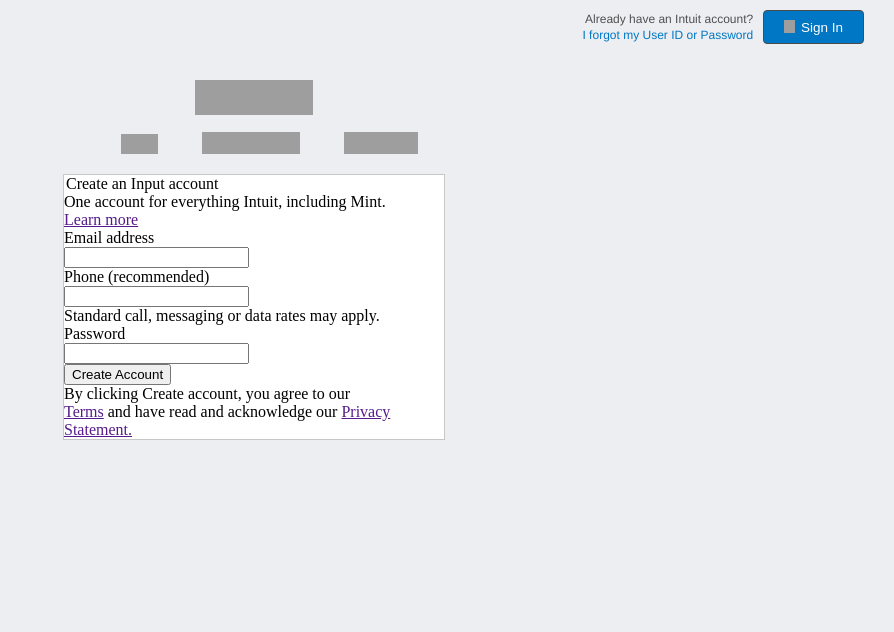
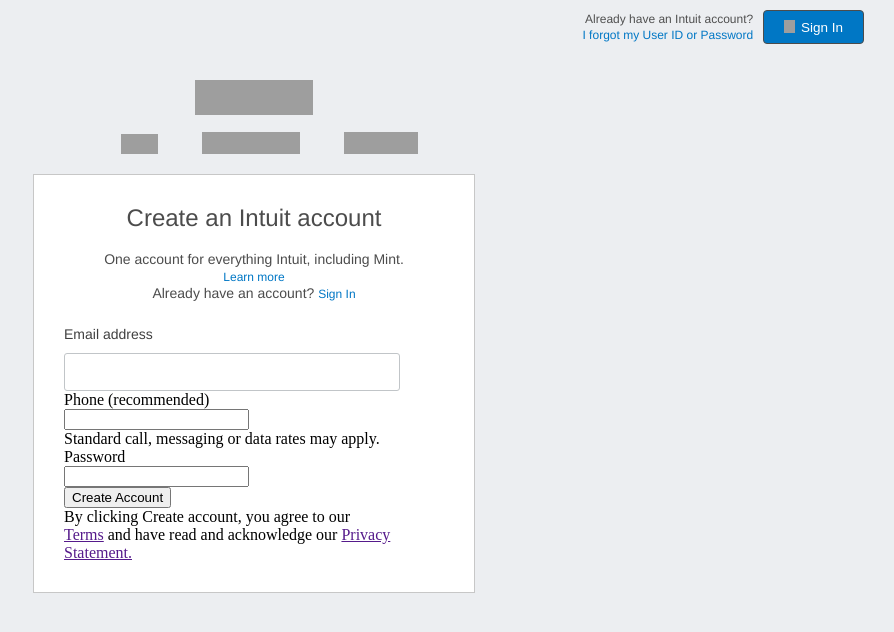
Before and after one commit to fivan18/forms-html-css, a plain HTML site: page index.html in a window 1280 px wide. Shown: the whole page, without its empty margins (386-1280 px from the left). Drawn offline with Linux system fonts and the light colour scheme; grey boxes are pictures that could not be loaded.

Commit message:
partial styling for email address input field

```diff
--- a/assets/style.css
+++ b/assets/style.css
@@ -147,10 +147,75 @@ body {
 /*              Form box              */
 /*------------------------------------*/
 
-#form-box{
+#form-box {
   margin: 0 auto;
   width: 380px;
-  padding: 30;
+  padding: 30px;
   border: 1px solid #c7c7c7;
   background-color: white;
 }
+
+#create-acc-text {
+  font-family: AvenirNext, Avenir, "Helvetica Neue", Helvetica, Arial,
+    sans-serif;
+  font-weight: 400;
+  color: #4c4c4c;
+  line-height: 1.1;
+  font-size: 24px;
+  padding: 0;
+  text-align: center;
+}
+
+#one-acc-text {
+  font-family: AvenirNext, Avenir, "Helvetica Neue", Helvetica, Arial,
+    sans-serif;
+  color: #4c4c4c;
+  font-size: 14px;
+  font-weight: 300;
+  line-height: 1.2;
+  padding-top: 20px;
+  display: block;
+  text-align: center;
+  margin-bottom: 20px;
+}
+
+#one-acc-text a {
+  color: #0077c5;
+  font-size: 12px;
+  text-decoration: none;
+  font-weight: 300;
+  line-height: 1.2;
+  text-align: center;
+}
+
+.label-style {
+  font-family: AvenirNext, Avenir, "Helvetica Neue", Helvetica, Arial,
+    sans-serif;
+  font-weight: 400;
+  color: #404040;
+  font-size: 14px;
+  line-height: 25px;
+  padding-bottom: 6px;
+  display: block;
+}
+
+.input-container {
+  font-family: AvenirNext, Avenir, "Helvetica Neue", Helvetica, Arial,
+    sans-serif;
+  font-size: 14px;
+  font-weight: 400;
+  width: 320px;
+  height: 34px;
+}
+
+.input-style {
+  color: #000;
+  font-size: 1.2em;
+  width: 320px;
+  padding-left: 8px;
+  padding-right: 6px;
+  height: 34px;
+  border: 1px solid #c1c5c8;
+  border-radius: 3px;
+  display: block;
+}
--- a/index.html
+++ b/index.html
@@ -34,37 +34,44 @@
     </header>
     <section id="form-box">
       <form action="" id="account-creation">
-          <legend>Create an Input account</legend>
+        <legend id="create-acc-text">Create an Intuit account</legend>
+        <div id="one-acc-text">
+          One account for everything Intuit, including Mint.
+          <br />
+          <a href="">Learn more</a><br />
+          Already have an account? <a href="">Sign In </a>
+        </div>
         <div>
-                One account for everything Intuit, including Mint.
-                <br>
-                <a href="">Learn more</a>
+          <label class="label-style"> Email address </label>
+          <div class="input-conatiner">
+            <input class="input-style" type="email" />
           </div>
+        </div>
+
         <label>
-              Email address <br>
-              <input type="email">
-          </label>
-          <br>
-          <label>
-                Phone (recommended) <br>
-                <input type="number"> <br>
+          Phone (recommended) <br />
+          <input type="number" /> <br />
           <span>Standard call, messaging or data rates may apply.</span>
         </label>
-          <br>
+        <br />
         <label>
-                Password <br>
-                <input type="password">
+          Password <br />
+          <input type="password" />
         </label>
-          <br>
+        <br />
         <button type="submit">
           <span></span>
           <span>Create Account</span>
         </button>
 
-          <div>By clicking Create account, you agree to our <br>
-            <a href="">Terms</a>  and have read and acknowledge our <a href="">Privacy <br> Statement.</a>
+        <div>
+          By clicking Create account, you agree to our <br />
+          <a href="">Terms</a> and have read and acknowledge our
+          <a href=""
+            >Privacy <br />
+            Statement.</a
+          >
         </div>
-
       </form>
       <section id="captcha-privacy"></section>
     </section>
```
Lines whose indentation alone changed are shown as unchanged.
